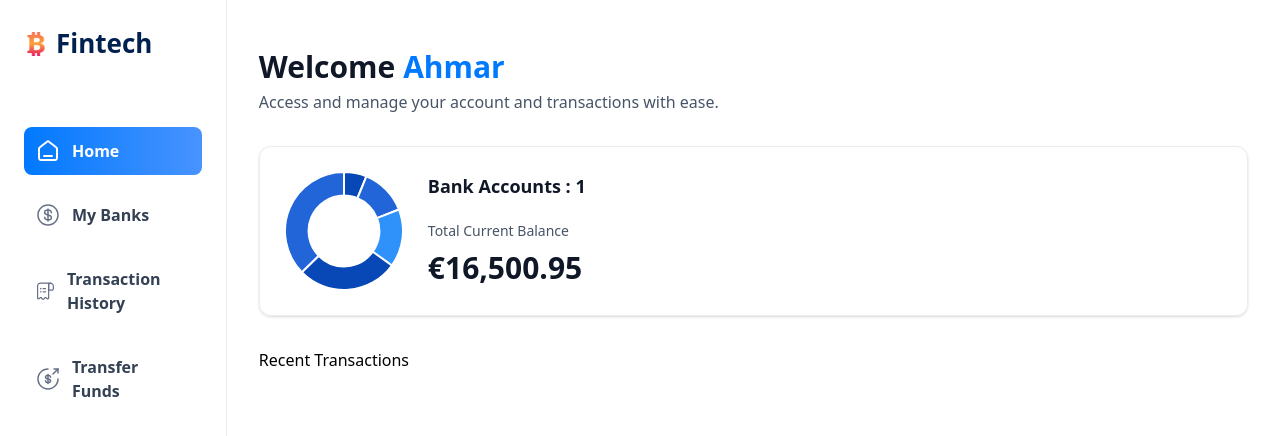
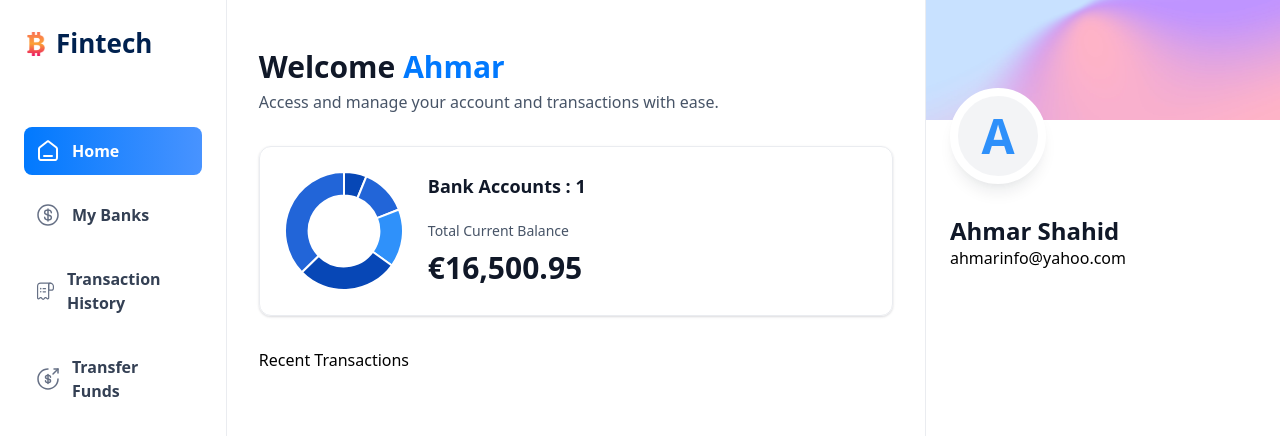
Before and after one commit to ahmarshahid/FinTracker, a Next.js app: page / in a window 1280 px wide. Shown: the top 436 px of the page. Built offline with nearby package versions, Linux system fonts and the light colour scheme.

Commit message:
Righttaskbar Implemented and fixes some issues in root page

```diff
--- a/app/(root)/page.tsx
+++ b/app/(root)/page.tsx
@@ -1,9 +1,12 @@
 import React from 'react'
 import HeaderBox from '@/components/HeaderBox'
 import TotalBalanceBox from '@/components/TotalBalanceBox';
+import RightSidebar from '@/components/RightSidebar';
 
 const Home = () => {
-    const LoggedIn = {firstName: 'Ahmar'};
+    const LoggedIn = {firstName: 'Ahmar', lastName: 'Shahid',
+        email:'ahmarinfo@yahoo.com'
+    };
   return (
     <section className='home'>
       <div className='home-content'>
@@ -21,12 +24,17 @@ const Home = () => {
             totalCurrentBalance = {16500.95}
 
             />
-
-
         </header>
 
         Recent Transactions
       </div>
+
+    <RightSidebar
+    user = {LoggedIn}
+    transactions = {[]}
+    banks={[]}
+    />
+
     </section>
   )
 }
--- /dev/null
+++ b/components/RightSidebar.tsx
@@ -0,0 +1,34 @@
+import React from 'react'
+
+const RightSidebar = ({
+    user,transactions,banks
+} : RightSidebarProps) => {
+  return (
+
+   <aside className='right-sidebar'>
+    <section className = "flex flex-col pb-8">
+        <div className = "profile-banner" />
+        <div className = "profile">
+            <div className = "profile-img">
+                <span className = "text-5xl font-bold text-blue-500">
+                    {user.firstName[0]}
+                </span>
+            </div>
+
+        <div className= "profile-details">
+            <h1 className='profile-name'>
+                {user.firstName} {user.lastName}
+            </h1>
+            <p>
+                {user.email}
+            </p>
+        </div>
+
+        </div>
+    </section>
+   </aside>
+
+  )
+}
+
+export default RightSidebar
```
